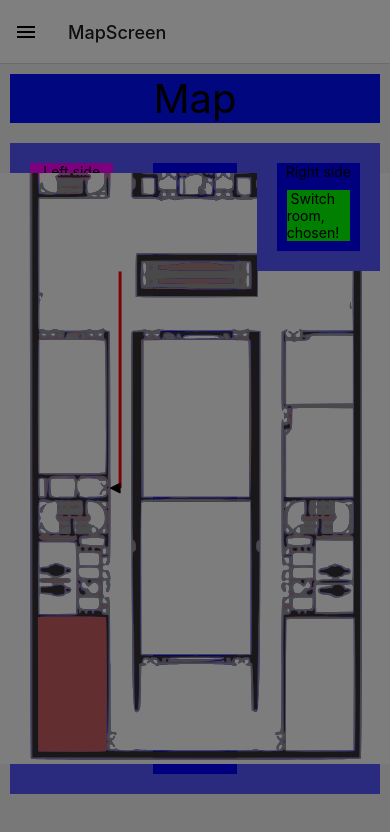
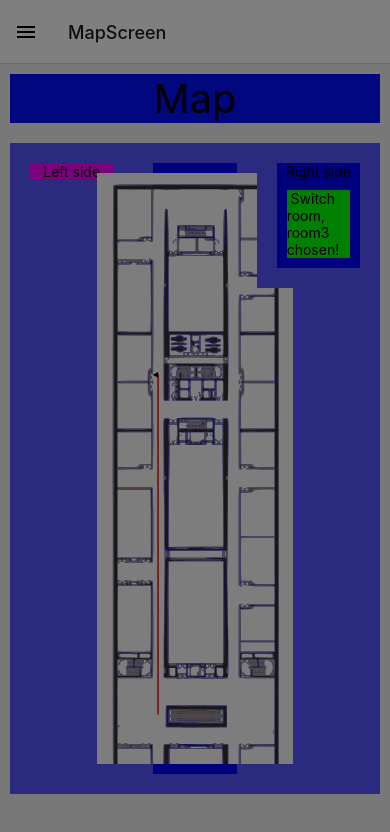
Before and after one commit to steinmetzer-roy/RooMapp, a React Native app in the folder RooMapp/: screen /MapScreen in a window 390 px wide. Shown: the top 832 px of the page. Built offline with nearby package versions, Linux system fonts and the light colour scheme.

Commit message:
Made the map only display the top or bottom part depending on the chosen room.

```diff
--- a/RooMapp/src/Screens/MapScreen.js
+++ b/RooMapp/src/Screens/MapScreen.js
@@ -1,22 +1,31 @@
 import React, {useState} from 'react';
 import {View, StyleSheet, Pressable, Text} from 'react-native';
+import SvgImage from "../components/MapSvg"
 
 
-import SvgImage from "../components/MapSvg"
-const testRooms = [
-    "room1",
-    "room2"
-];
 const MapScreen = (props) => {
 
-    const [selectedRoom, setSelectedRoom] = useState(testRooms[1]);
+    //rooms to be used as input(for testing purposes)
+    const testRooms = [
+        "room1",
+        "room2",
+        "room3"
+    ];
 
+    //names of the rooms with associated coordinates on the svg
+    const roomCoords = [
+        {room: "room1", x: 124, y: 1580},
+        {room: "room2", x: 124, y: 1320},
+        {room: "room3", x: 124, y: 410},
+    ];
+
+    const [selectedRoom, setSelectedRoom] = useState(testRooms[2]);
 
 
     if (props.name !== undefined) {
         setSelectedRoom(props.room);
     }
-
+    //set width/height
     let width = Math.max(document.documentElement.clientWidth || 0, window.innerWidth || 0);
     let height = Math.max(document.documentElement.clientHeight || 0, window.innerHeight || 0);
 
@@ -24,18 +33,32 @@
     height = height * 0.7;
     width = width * 0.7;
 
+    //get x and y position of selectedRoom
+    const test = roomCoords.find(elements => elements.room === selectedRoom)
+
+    let x = test.x;
+    let y = test.y;
+    let viewBox;
+
+    //change viewbox to only display top or bottom part of the map
+    if (y < 1100) {
+        viewBox = "0 0 400 1200";
+    } else {
+        viewBox = "0 1000 400 600";
+    }
+
     const onPressFunction = () => {
         if (selectedRoom === testRooms[0]) {
             setSelectedRoom(testRooms[1]);
+        } else if (selectedRoom === testRooms[1]) {
+            setSelectedRoom(testRooms[2]);
         } else {
             setSelectedRoom(testRooms[0]);
         }
 
     }
 
-    //viewBox="0 0 400 1619.459"
-    //top part: viewBox="0 0 400 1200"
-    //bottom part: viewBox="0 1000 400 600"
+    //original viewBox="0 0 400 1619.459"
     return (
         <View style={{flexDirection: "column"}}>
             <View height={10} style={styles.head}>
@@ -53,8 +76,8 @@
                 </View>
                 <View style={styles.middleView}>
 
-                    <SvgImage  style={styles.svg} height={height} preserveAspectRatio="xMidYMid meet"
-                               viewBox="0 1000 400 600" room={selectedRoom}/>
+                    <SvgImage style={styles.svg} height={height} preserveAspectRatio="xMidYMid meet"
+                              viewBox={viewBox} arrowx={x} arrowy={y}/>
 
 
                 </View>
@@ -70,7 +93,7 @@
                                    {backgroundColor: pressed ? "#dddddd" : "#00ff00", margin: 10,}
                                ]}
                     >
-                        <Text> Switch room, {selectedRoom.room} chosen!</Text>
+                        <Text> Switch room, {selectedRoom} chosen!</Text>
                     </Pressable>
 
                 </View>
--- a/RooMapp/src/components/MapArrow.js
+++ b/RooMapp/src/components/MapArrow.js
@@ -4,16 +4,10 @@
 
 
 const MapArrow = (props) => {
-    const roomCoords = [
-        {room: "room1", x: 124, y: 1580},
-        {room: "room2", x: 124, y: 1320}
-    ];
 
-    const test = roomCoords.find(elements => elements.room === props.room)
 
-    let x = test.x;
-    let y = test.y;
-
+    let x = props.arrowx;
+    let y = props.arrowy;
     let points = "124," + (y - 5) + " 124," + (y + 5) + " 114," + y;
     //points="124,1575 124,1585 114,1580"
 
```
Also changed, not shown: RooMapp/src/components/MapSvg.js.
